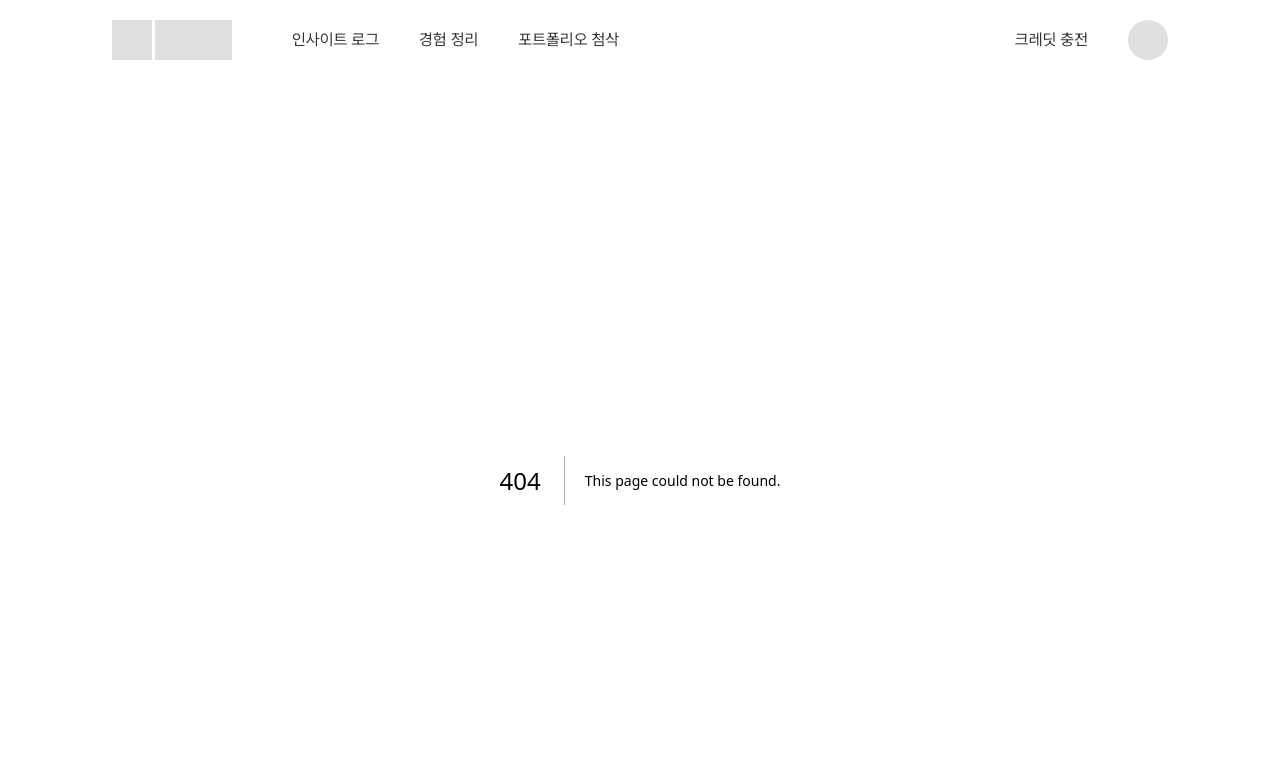
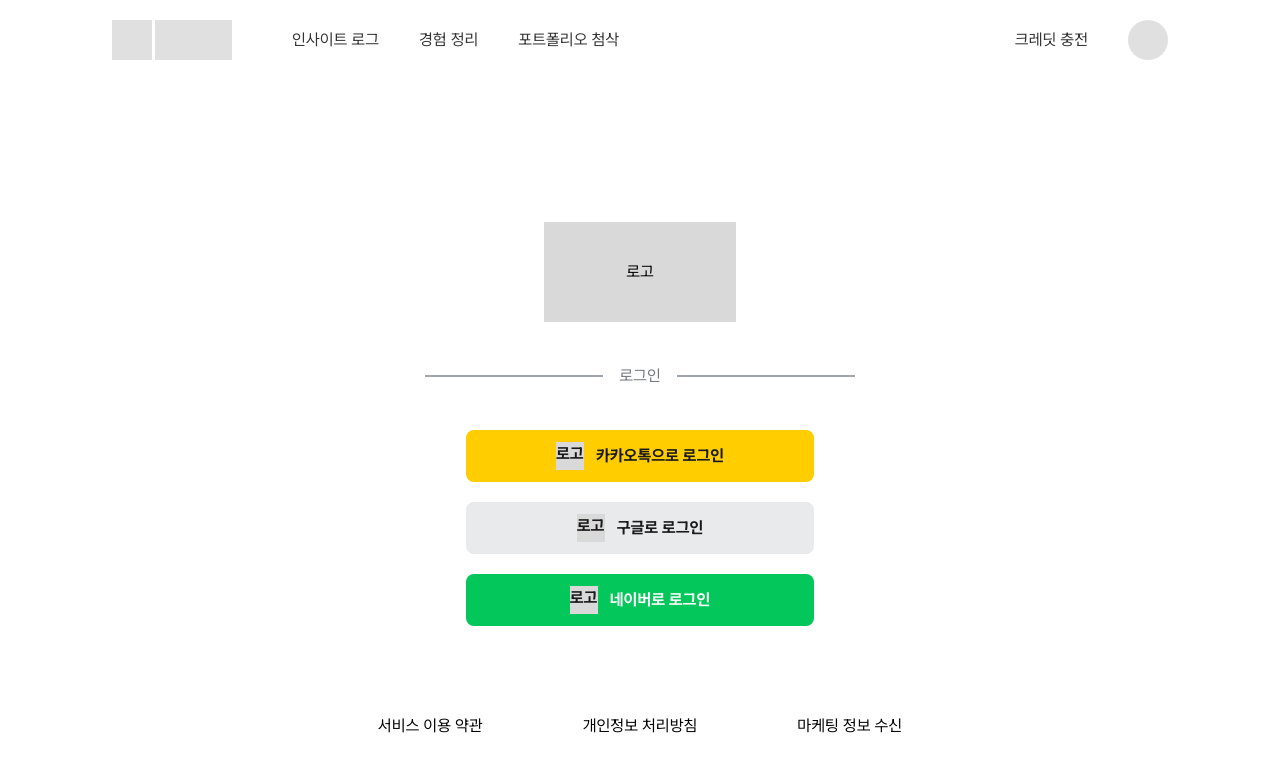
Before and after one commit to Teamie71/folioo-front, a Next.js app: page /login in a window 1280 px wide. Before the commit this address had no page. Shown: the top 772 px of the page. Built offline with nearby package versions, Linux system fonts and the light colour scheme.

Commit message:
✨ Feat: 로그인 페이지 구현

```diff
--- /dev/null
+++ b/src/app/login/page.tsx
@@ -0,0 +1,52 @@
+export default function Login() {
+  return (
+    <div className='mx-auto flex min-h-screen w-full flex-col items-center justify-center gap-[5.5rem]'>
+      <div className='flex flex-col items-center justify-center gap-[2rem]'>
+        {/* 로고 */}
+        <div className='flex h-[6.25rem] w-[12rem] items-center justify-center bg-[#D9D9D9]'>
+          로고
+        </div>
+
+        {/* 로그인 구분선 */}
+        <div className='flex items-center'>
+          <p className='w-[11.125rem] border border-[#9EA4A9]' />
+          <div className='px-[1rem] py-[0.625rem] text-center text-[1rem] text-[#74777D]'>
+            로그인
+          </div>
+          <p className='w-[11.125rem] border border-[#9EA4A9]' />
+        </div>
+
+        {/* 로그인 버튼 */}
+        <div className='flex flex-col gap-[1.25rem]'>
+          <div className='flex cursor-pointer items-center justify-center gap-[0.75rem] rounded-[0.5rem] bg-[#FFCD00] px-[5.625rem] py-[0.75rem] text-[1rem] font-bold text-[#1A1A1A]'>
+            <div className='h-[1.75rem] w-[1.75rem] bg-[#D9D9D9]'>로고</div>
+            <span>카카오톡으로 로그인</span>
+          </div>
+
+          <div className='flex cursor-pointer items-center justify-center gap-[0.75rem] rounded-[0.5rem] bg-[#E9EAEC] px-[5.625rem] py-[0.75rem] text-[1rem] font-bold text-[#1A1A1A]'>
+            <div className='h-[1.75rem] w-[1.75rem] bg-[#D9D9D9]'>로고</div>
+            <span>구글로 로그인</span>
+          </div>
+
+          <div className='flex cursor-pointer items-center justify-center gap-[0.75rem] rounded-[0.5rem] bg-[#03C75A] px-[5.625rem] py-[0.75rem] text-[1rem] font-bold text-[#1A1A1A]'>
+            <div className='h-[1.75rem] w-[1.75rem] bg-[#D9D9D9]'>로고</div>
+            <span className='text-[#FDFDFD]'>네이버로 로그인</span>
+          </div>
+        </div>
+      </div>
+
+      {/* 약관, 개인정보 처리방침, 마케팅 수신 */}
+      <div className='flex items-center gap-[6.25rem]'>
+        <div className='cursor-pointer text-[1rem] text-[#000000]'>
+          서비스 이용 약관
+        </div>
+        <div className='cursor-pointer text-[1rem] text-[#000000]'>
+          개인정보 처리방침
+        </div>
+        <div className='cursor-pointer text-[1rem] text-[#000000]'>
+          마케팅 정보 수신
+        </div>
+      </div>
+    </div>
+  );
+}
```
